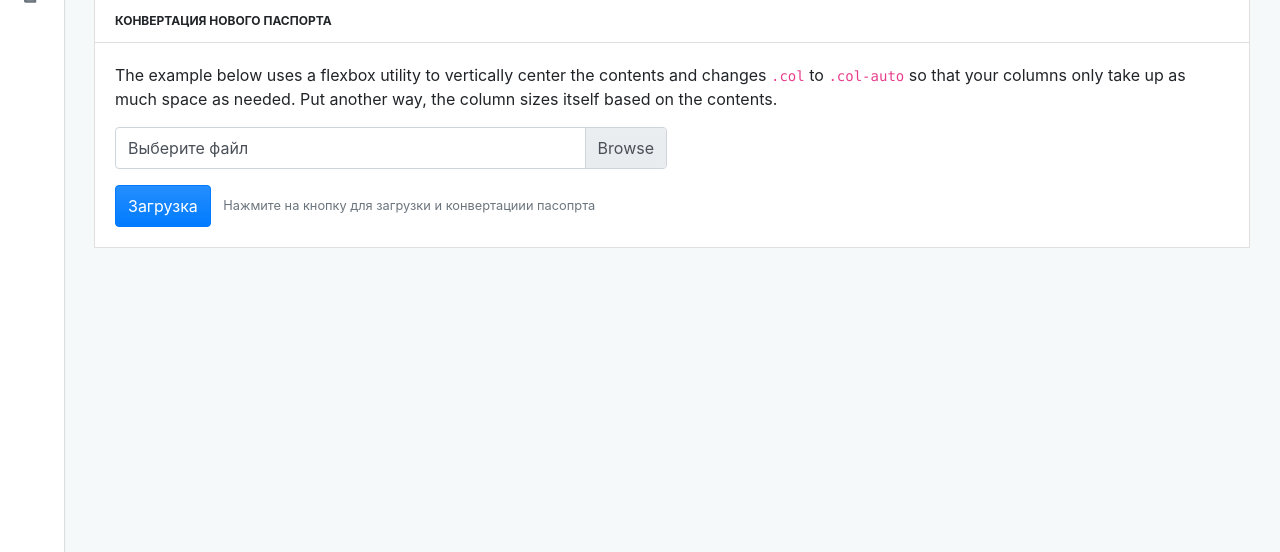
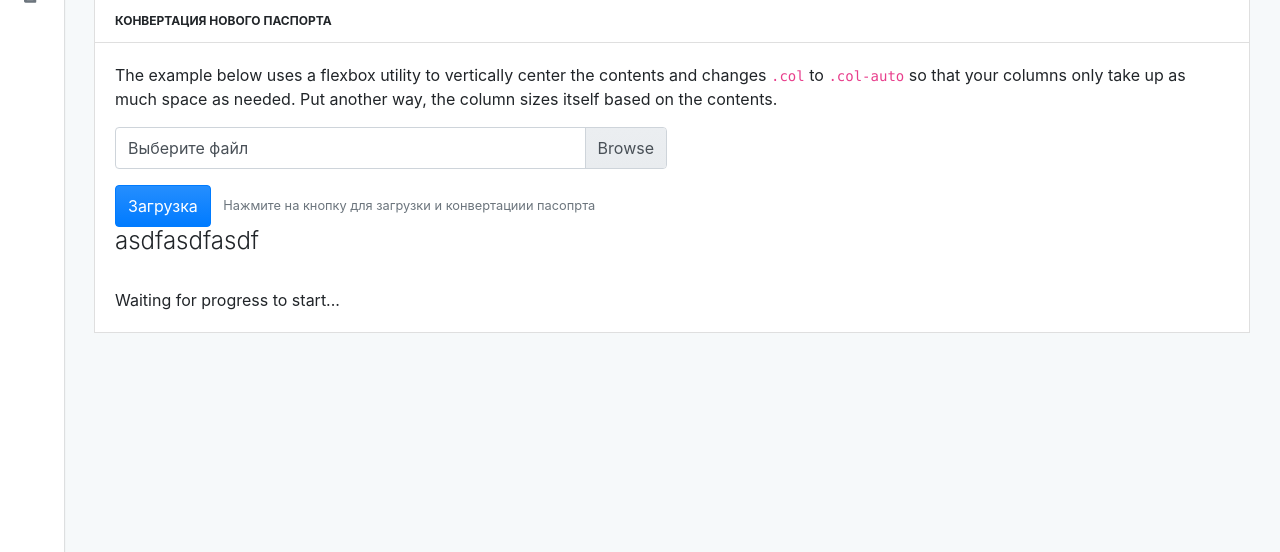
Before and after one commit to sergeymsui/company_passport_3, a Django app: page /load in a window 1280 px wide. Shown: the part 159-711 px from the top of the page. Run offline with Django 3.2, Linux system fonts and the light colour scheme; some libraries are stand-ins or nearby versions.

Commit message:
Установлен progress-bar

```diff
--- a/app/urls.py
+++ b/app/urls.py
@@ -4,6 +4,7 @@ from . import views
 
 urlpatterns = [
     path('', views.IndexView.as_view()),
+    path('task_status', views.get_progress, name='task_status'),
     path('search', views.loadPassport),
     path('forms/<str:uuid>', views.WorksheetView.as_view(), name='forms'),
     path('forms', views.FormsView.as_view()),
--- a/app/views.py
+++ b/app/views.py
@@ -84,6 +84,8 @@ from django.core.files.storage import FileSystemStorage
 
 import json
 
+counter = 10
+
 def loadPassport(request):
     if request.method == 'POST':
         for filename, file in request.FILES.items():
@@ -98,3 +100,20 @@ def loadPassport(request):
 
     dumps = json.dumps({"json":"obj"})
     return HttpResponse(dumps);
+
+def update():
+    global counter
+    if counter < 100:
+        counter += 10
+    else:
+        counter = 0
+    pass
+
+def get_progress(request):
+    response_data = {
+        'state': counter,
+        'details': 'Hole',
+    }
+    update()
+    print('counter = ', counter)
+    return HttpResponse(json.dumps(response_data), content_type='application/json')
--- a/templates/pload.html
+++ b/templates/pload.html
@@ -19,7 +19,9 @@
       </div>
       <div class="card-body">
         <p>
-                      The example below uses a flexbox utility to vertically center the contents and changes <code class="highlighter-rouge">.col</code> to <code class="highlighter-rouge">.col-auto</code> so that your columns only take up as much space as needed. Put another way, the column sizes itself based on the contents.
+          The example below uses a flexbox utility to vertically center the contents and changes <code
+            class="highlighter-rouge">.col</code> to <code class="highlighter-rouge">.col-auto</code> so that your
+          columns only take up as much space as needed. Put another way, the column sizes itself based on the contents.
         </p>
         <form id="formElem" novalidate="">{% csrf_token %}
           <div class="form-row">
@@ -36,6 +38,19 @@
             Нажмите на кнопку для загрузки и конвертациии пасопрта
           </small>
         </form>
+
+        <h4>asdfasdfasdf</h4>
+
+        <div id="progress-wrapper">
+          <!-- <button id="progress-bar-trigger">Run</button> -->
+
+          <div id="progress-bar" class="progress-bar" style="width: 0%;" role="progressbar" aria-valuenow="0"
+            aria-valuemin="0" aria-valuemax="100">&nbsp;</div>
+
+          <!-- <div id="progress-bar" style="background-color: blue; width: 0%;">&nbsp;</div> -->
+          <div id="progress-bar-message">Waiting for progress to start...</div>
+        </div>
+
       </div>
     </div>
 
@@ -61,16 +76,58 @@ formElem.onsubmit = async (e) => {
 
     let result = await response.json()
 
-    alert("Загрузка завершена");
-
+    // alert("Загрузка завершена");
+    updateProgress(progressUrl);
   };
 
-$("#customFile").change(function() {
+  $("#customFile").change(function () {
     filename = this.files[0].name
     console.log(filename)
 
     document.getElementById('fileLabel').innerHTML = filename
   });
 
+  var progressUrl = '/task_status';  // django template usage
+
+  function updateProgress(progressUrl) {
+    fetch(progressUrl).then(function (response) {
+      response.json().then(function (data) {
+        // update the appropriate UI components
+        var bar = document.getElementById("progress-bar");
+        var barMessage = document.getElementById("progress-bar-message");
+
+        setTimeout(rerenderProgress, 500, bar, barMessage, {
+          percent: data.state,
+          current: data.state,
+          total: 100
+        })
+
+        if (data.state !== 100){
+          setTimeout(updateProgress, 500, progressUrl)
+        }
+      });
+    });
+  }
+
+
+  function rerenderProgress(progressBarElement, progressBarMessageElement, progress) {
+    progressBarElement.style.width = progress.percent + "%";
+    progressBarMessageElement.innerHTML = progress.current + ' of ' + progress.total + ' processed.';
+  }
+
+  var trigger = document.getElementById('progress-bar-trigger');
+  trigger.addEventListener('click', function (e) {
+    // var bar = document.getElementById("progress-bar");
+    // var barMessage = document.getElementById("progress-bar-message");
+    // for (var i = 0; i < 11; i++) {
+    //   setTimeout(updateProgress, 500 * i, bar, barMessage, {
+    //     percent: 10 * i,
+    //     current: 10 * i,
+    //     total: 100
+    //   })
+    // }
+    updateProgress(progressUrl);
+  })
+
 </script>
 {% endblock scripts %}
```
Lines whose indentation alone changed are shown as unchanged.
